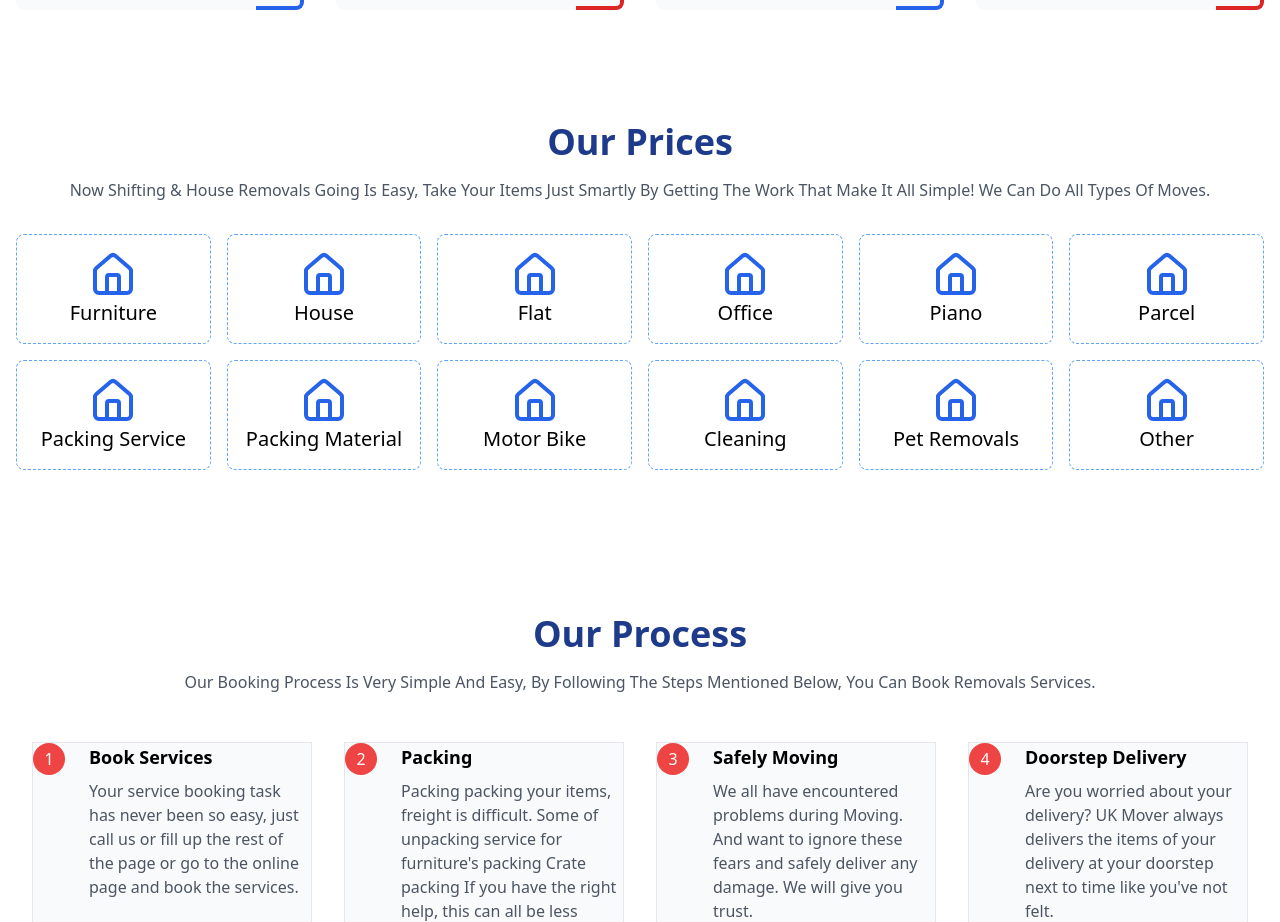
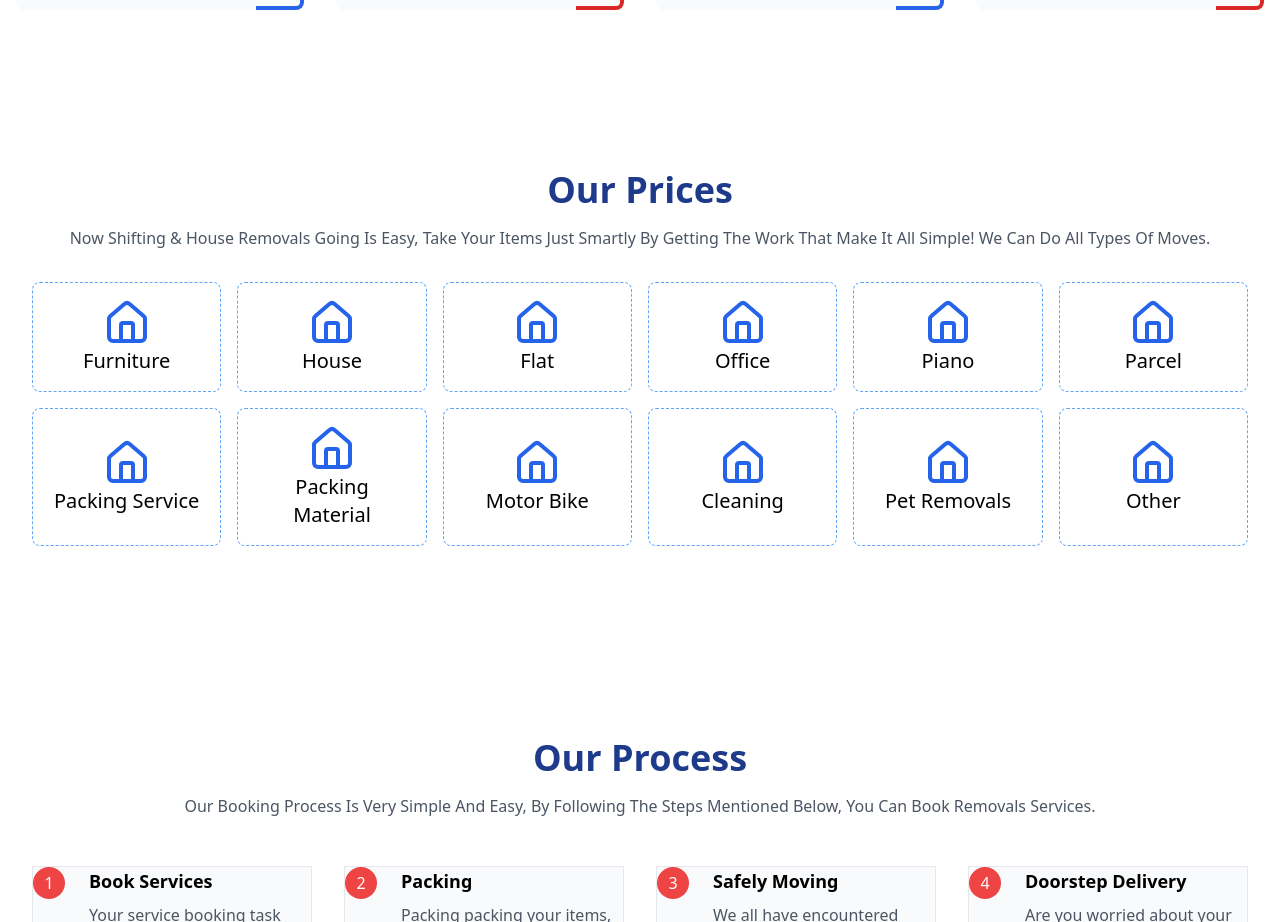
Before and after one commit to Md-Tanvir-Ahamed-Shanto/project-6-moving-labor, a React (Vite) app in the folder frontend/: page / in a window 1280 px wide. Shown: the part 2200-3122 px from the top of the page. Built offline with nearby package versions, Linux system fonts and the light colour scheme.

Commit message:
update our price

```diff
--- /dev/null
+++ b/frontend/src/components/OurPrices.jsx
@@ -0,0 +1,76 @@
+import { Bike, BoxIcon, Building2, Computer, Home, ParkingCircle, PawPrint, Piano, Sofa } from "lucide-react";
+import { BiCylinder, BiPackage, BiWorld } from "react-icons/bi"
+import PriceList from "./shared/PriceList";
+
+const OurPrices = () => {
+    const priceLists = [
+        {
+          icon: Sofa,
+          title: "Furniture",
+          slug: 'fur'
+        },
+        {
+          icon: Home,
+          title: "House",
+        },
+        {
+          icon: Building2,
+          title: "Flat",
+        },
+        {
+          icon: Computer,
+          title: "Office",
+        },
+        {
+          icon: Piano,
+          title: " Piano",
+        },
+        {
+          icon: ParkingCircle,
+          title: "Parcel",
+        },
+        {
+          icon: BiPackage,
+          title: "Packing Service",
+        },
+        {
+            icon: BoxIcon,
+            title:" Packing Material"
+        },
+        {
+            icon: Bike,
+            title:"Motor Bike"
+        },
+        {
+            icon: BiCylinder,
+            title: "Cleaning"
+        },
+        {
+            icon: PawPrint,
+            title:"Pet Removals"
+        },
+        {
+            icon: BiWorld,
+            title: "Other"
+        }
+      ];
+  return (
+    <div className="max-w-7xl mx-auto px-4 py-12 space-y-24">
+         <section className="text-center">
+        <h2 className="text-4xl font-bold text-blue-900 mb-4">Our Prices</h2>
+        <p className="text-gray-600 mb-8">
+          Now Shifting & House Removals Going Is Easy, Take Your Items Just
+          Smartly By Getting The Work That Make It All Simple! We Can Do All
+          Types Of Moves.
+        </p>
+        <div className="grid grid-cols-3 md:grid-cols-6 gap-4">
+          {priceLists.map((price, index) => (
+            <PriceList key={index} Icon={price?.Icon} title={price?.title} slug={price?.slug} />
+          ))}
+        </div>
+      </section>
+    </div>
+  )
+}
+
+export default OurPrices
--- a/frontend/src/components/ServiceSection.jsx
+++ b/frontend/src/components/ServiceSection.jsx
@@ -1,105 +1,13 @@
-/* eslint-disable no-unused-vars */
-/* eslint-disable react/prop-types */
-import React from "react";
-import {
-  Sofa,
-  Home,
-  Building2,
-  Globe,
-  Box as BoxIcon,
-  Truck as TruckIcon,
-  Clock,
-  DollarSign,
-  HeadphonesIcon,
-  Computer,
-  Piano,
-  ParkingCircle,
-  Bike,
-  PawPrint,
-} from "lucide-react";
-import { BiCylinder, BiPackage, BiWorld } from "react-icons/bi";
-import ProcessStep from "./shared/ProcessStep";
-import FeatureCard from "./shared/FeatureCard";
-import PriceList from "./shared/PriceList";
 import OurProcess from "./OurProcess";
 import OurFeatures from "./OurFeatures";
+import OurPrices from "./OurPrices";
 
 const ServiceSection = () => {
-  const priceLists = [
-    {
-      icon: Sofa,
-      title: "Furniture",
-      slug: 'fur'
-    },
-    {
-      icon: Home,
-      title: "House",
-    },
-    {
-      icon: Building2,
-      title: "Flat",
-    },
-    {
-      icon: Computer,
-      title: "Office",
-    },
-    {
-      icon: Piano,
-      title: " Piano",
-    },
-    {
-      icon: ParkingCircle,
-      title: "Parcel",
-    },
-    {
-      icon: BiPackage,
-      title: "Packing Service",
-    },
-    {
-        icon: BoxIcon,
-        title:" Packing Material"
-    },
-    {
-        icon: Bike,
-        title:"Motor Bike"
-    },
-    {
-        icon: BiCylinder,
-        title: "Cleaning"
-    },
-    {
-        icon: PawPrint,
-        title:"Pet Removals"
-    },
-    {
-        icon: BiWorld,
-        title: "Other"
-    }
-  ];
-
-
 
   return (
     <div className="max-w-7xl mx-auto px-4 py-12 space-y-24">
-      {/* Our Prices Section */}
-      <section className="text-center">
-        <h2 className="text-4xl font-bold text-blue-900 mb-4">Our Prices</h2>
-        <p className="text-gray-600 mb-8">
-          Now Shifting & House Removals Going Is Easy, Take Your Items Just
-          Smartly By Getting The Work That Make It All Simple! We Can Do All
-          Types Of Moves.
-        </p>
-        <div className="grid grid-cols-3 md:grid-cols-6 gap-4">
-          {priceLists.map((price, index) => (
-            <PriceList key={index} Icon={price?.Icon} title={price?.title} slug={price?.slug} />
-          ))}
-        </div>
-      </section>
-
-      {/* Our Process Section */}
+     <OurPrices />
       <OurProcess />
-
-      {/* Our Features Section */}
      <OurFeatures />
     </div>
   );
```
